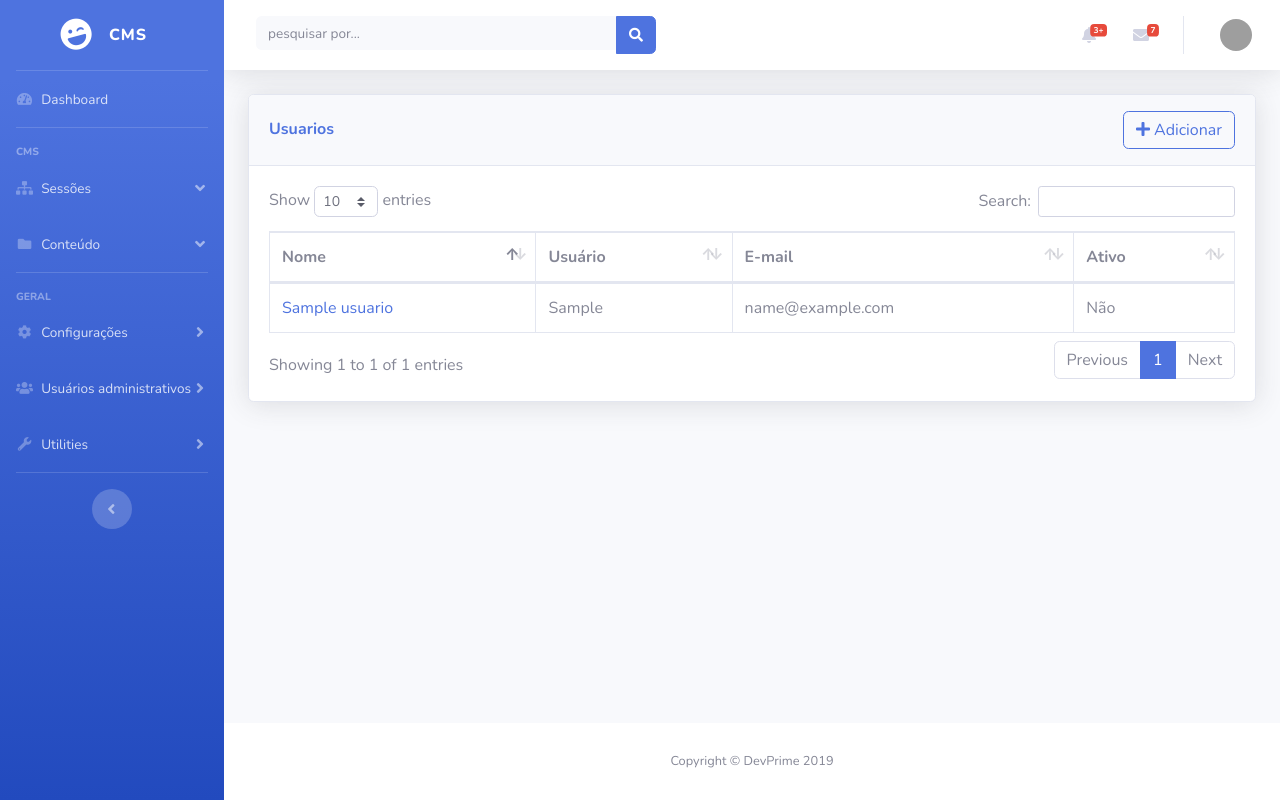
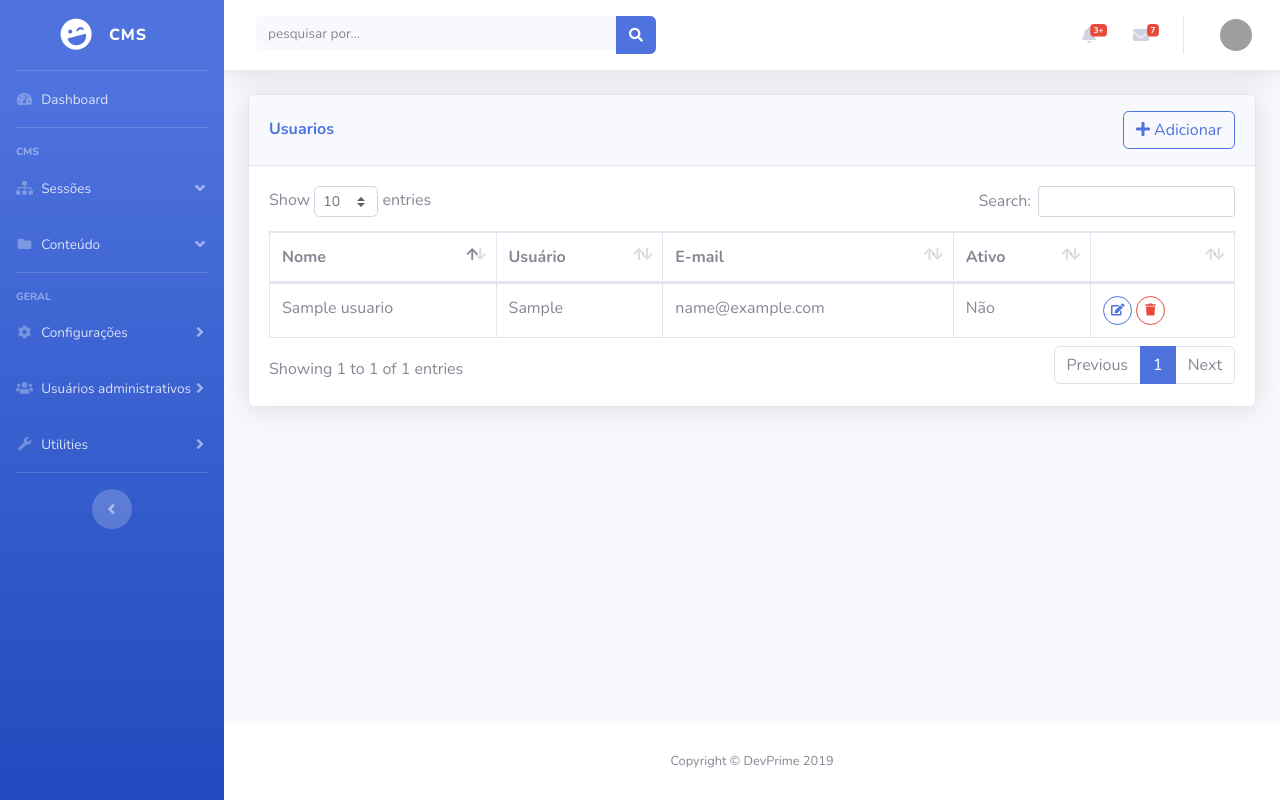
Before and after one commit to paulothiagoalves/senac-marechal, a PHP site: page /admin/listar_usuario.php in a window 1280 px wide. Run offline with PHP 8.4, Linux system fonts and the light colour scheme; the visitor is signed in with stand-in values (Sample User, id 1); tables that the repository leaves empty or names only in its code hold one stand-in row (values such as "Sample post"); data that the repository does not hold is empty; grey boxes are pictures that could not be loaded.

Commit message:
Ajustes na listagem de usuários

```diff
--- a/admin/listar_usuario.php
+++ b/admin/listar_usuario.php
@@ -24,15 +24,24 @@
 						<th>Usuário</th>
 						<th>E-mail</th>
 						<th>Ativo</th>
+						<th></th>
                     </tr>
                   </thead>
 				  <tbody>
 					<?php foreach($list as $i) { ?>
 					<tr>
-						<td><a href="editar_usuario.php?id=<?=$i["id"]?>"><?=$i["nome"]?></a></td>
+						<td><?=$i["nome"]?></td>
 						<td><?=$i["usuario"]?></td>
 						<td><?=$i["email"]?></td>
 						<td><?=$i["ativo"] == 1 ? "Sim" : "Não" ?></td>
+						<td>
+							<a href="editar_usuario.php?id=<?=$i["id"]?>" class="btn btn-outline-primary btn-circle btn-sm">
+									<i class="fas fa-edit"></i>
+							</a>
+							<a href="#" class="btn btn-outline-danger btn-circle btn-sm">
+									<i class="fas fa-trash"></i>
+							</a>
+						</td>
 					</tr>
 					<?php } ?>
 				  </tbody>
```
